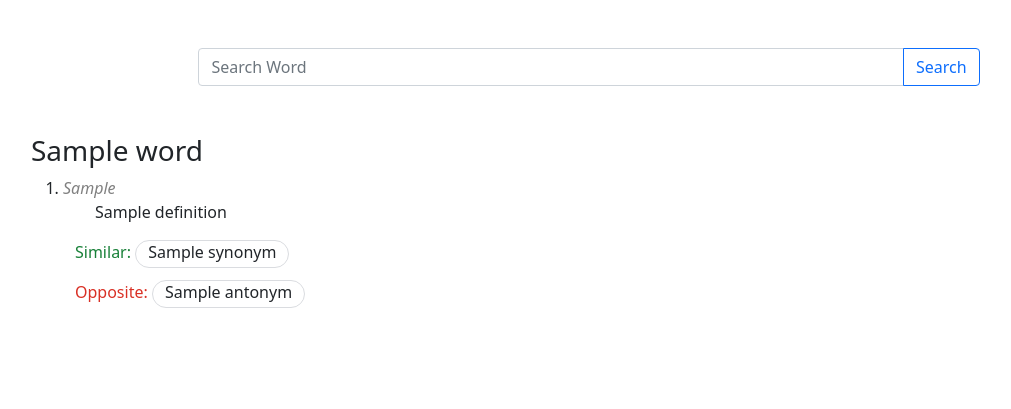
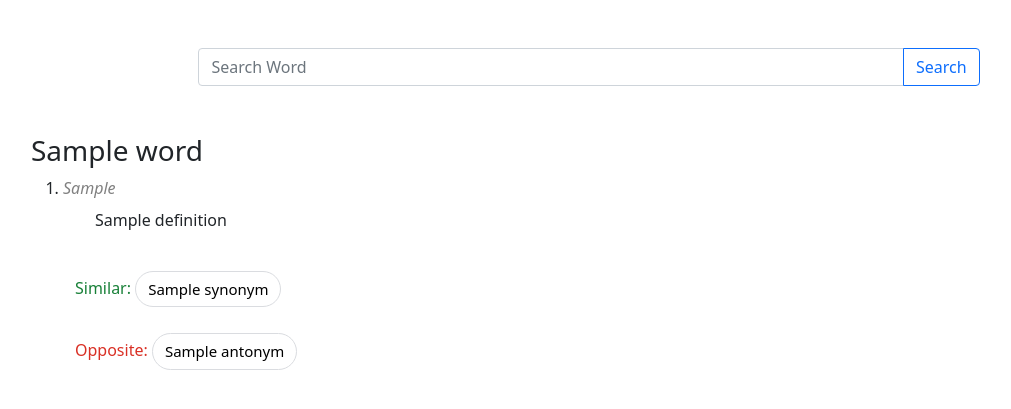
Before and after one commit to Sougata2/Dictionary-App-2, a Flask app: template templates/index.html in a window 1280 px wide. Shown: the part 90-499 px from the top of the page, without its empty margins (51-1062 px from the left). Run offline with Flask 2, Linux system fonts and the light colour scheme; the template is opened without the code that fills it: most values are stand-ins (such as "Sample title", 1, 10 or a date in 2020).

Commit message:
fixed the definition line spaces and changed thesaurus from spam to button and its margin property

```diff
--- a/templates/index.html
+++ b/templates/index.html
@@ -41,7 +41,7 @@
       <h3>{{ word }}</h3>
     </div>
     {% if error %}
-    <div class="container mx-auto alert alert-warning d-flex align-items-center" role="alert" style="width: 50%">
+    <div class="container mx-auto alert alert-warning d-flex align-items-center" role="alert">
       <svg class="bi flex-shrink-0 me-2" width="24" height="24" role="img" aria-label="Warning:"><use xlink:href="#exclamation-triangle-fill"/></svg>
       <div>
        {{ message }}
@@ -62,7 +62,7 @@
           <div class="definitions">
             {% for k in range(meanings[i]["meanings"][j]["definitions"] | length ) %}
               <ul>
-                <li style="list-style: none; line-height: 0.5rem;">
+                <li style="list-style: none; margin-bottom: 10px;">
                   {{ meanings[i]["meanings"][j]["definitions"][k]["definition"] }}
                 </li>
               </ul>
@@ -73,7 +73,7 @@
               <div class="container synonyms mb-3">
                 <span style="color: #188038">Similar: </span>
                 {% for k in range(meanings[i]["meanings"][j]["synonyms"] | length ) %}
-                <span class="similar-words" style="border: 1px solid #dadce0; border-radius: 15px; padding: 0 12px; padding-bottom: 4px;">{{ meanings[i]["meanings"][j]["synonyms"][k] }}</span>
+                <button class="similar-words btn btn-outline-light" style="border: 1px solid #dadce0; border-radius: 20px; color: black; margin: 5px 0; font-size: 15px;">{{ meanings[i]["meanings"][j]["synonyms"][k] }}</button>
                 {% endfor %}
               </div>
             {% endif %}
@@ -81,7 +81,7 @@
             <div class="container antonyms mb-3">
               <span style="color: #d93025">Opposite: </span>
               {% for k in range(meanings[i]["meanings"][j]["antonyms"] | length ) %}
-              <span class="opposite-words" style="border: 1px solid #dadce0; border-radius: 15px; padding: 0 12px; padding-bottom: 4px;">{{ meanings[i]["meanings"][j]["antonyms"][k] }}</span>
+              <button class="opposite-words btn btn-outline-light" style="border: 1px solid #dadce0; border-radius: 20px; color:black; margin: 5px 0; font-size: 15px;">{{ meanings[i]["meanings"][j]["antonyms"][k] }}</button>
               {% endfor %}
             </div>
             {% endif %}
```
